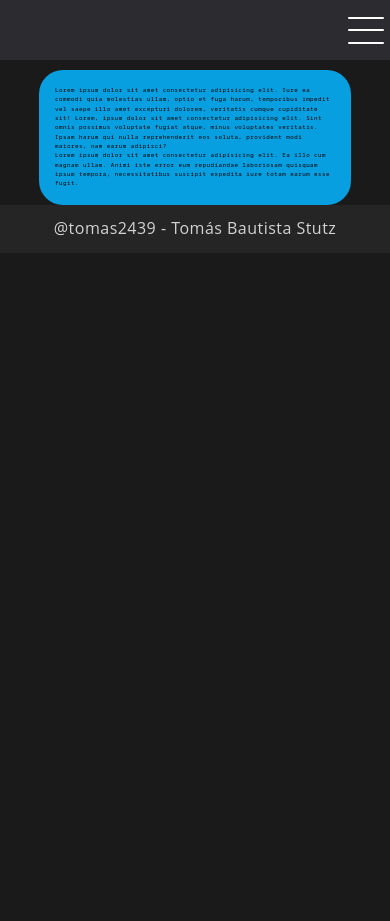
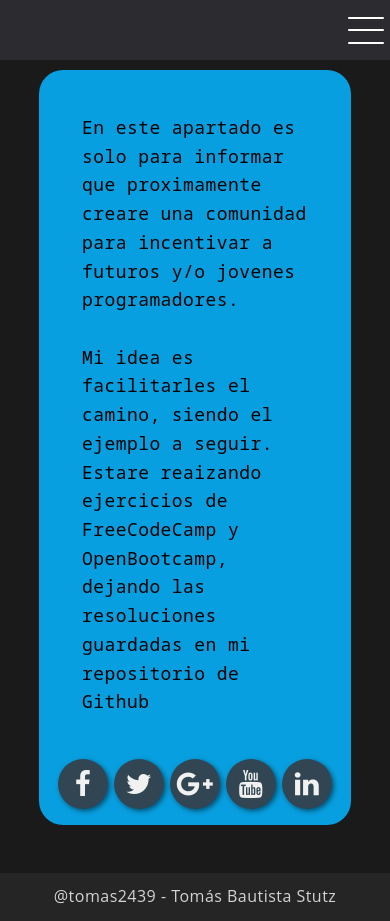
Before and after one commit to Tomas2439/PreEntrega3-Stutz, a website: page paginas/5comunidad.html in a window 390 px wide. Before the commit the page ends 844 px from the top, so only its background shows below. Drawn offline with Linux system fonts and the light colour scheme; a web font is replaced by a local one.

Commit message:
mobile - desktop
Terminaciones en lo adaptativo/responsive

```diff
--- a/paginas/5comunidad.html
+++ b/paginas/5comunidad.html
@@ -12,6 +12,7 @@
     <link rel="preconnect" href="https://fonts.gstatic.com" crossorigin />
     <link href="https://fonts.googleapis.com/css2?family=Aboreto&family=Noto+Sans+Mono&display=swap" rel="stylesheet" />
     <link href="../css/estilos.css" rel="stylesheet">
+    <link rel="stylesheet" href="https://stackpath.bootstrapcdn.com/font-awesome/4.7.0/css/font-awesome.min.css">
     <link rel="shortcut icon" href="../Imagenes/IconoPF.jpg">
     <title>Portafolio - Comunidad</title>
     <script defer src="../paginas/index.js"></script>
@@ -37,10 +38,16 @@
         </nav>
     </header>
     <section class="container cont--estilo"> <!--Por ahora esta vacio pero mejora la idea de que poner en comunidad.-->
-    <p class="p--estilo">Lorem ipsum dolor sit amet consectetur adipisicing elit. Iure ea commodi quia molestias ullam, optio et fuga harum, temporibus impedit vel saepe illo amet excepturi dolorem, veritatis cumque cupiditate sit! Lorem, ipsum dolor sit amet consectetur adipisicing elit. Sint omnis possimus voluptate fugiat atque, minus voluptates veritatis. Ipsam harum qui nulla reprehenderit eos soluta, provident modi maiores, nam earum adipisci?</p>
-    <p class ="p--estilo">Lorem ipsum dolor sit amet consectetur adipisicing elit. Ea illo cum magnam ullam. Animi iste error eum repudiandae laboriosam quisquam ipsum tempora, necessitatibus suscipit expedita iure totam earum esse fugit.</p>
+    <p class="p--estilo">En este apartado es solo para informar que proximamente creare una comunidad para incentivar a futuros y/o jovenes programadores.<br><br>Mi idea es facilitarles el camino, siendo el ejemplo a seguir.<br> Estare reaizando ejercicios de FreeCodeCamp y OpenBootcamp, dejando las resoluciones guardadas en mi repositorio de Github</p>
+    <div class="botones">
+        <a href="about:blank" class="fa fa-facebook"></a>
+        <a href="about:blank" class="fa fa-twitter"></a>
+        <a href="about:blank" class="fa fa-google-plus"></a>
+        <a href="about:blank" class="fa fa-youtube"></a>
+        <a href="https://www.linkedin.com/in/tomas-stutz/" class="fa fa-linkedin"></a>
+    </div>
     </section>
-    <footer class="footer">
+    <footer class="footer footer--comunidad">
         <p class="footer--p"><a class="footer--p--a" href="https://www.linkedin.com/in/tomas-stutz/">@tomas2439</a> - Tomás Bautista Stutz</p>
     </footer>
 </body>
--- a/scss/estilos.scss
+++ b/scss/estilos.scss
@@ -118,7 +118,7 @@ $flexin: flex;
     &__container{
         width: 100%;
         display: grid;
-        gap: 1em;
+        gap: 1.5em;
         grid-auto-columns: 100%;
     }
     &__title{
@@ -129,11 +129,13 @@ $flexin: flex;
 }
 
 /*~~~~~~~~~~~~~~~~~~~~~~~~~~~~~~~ SASS - COMUNIDAD  ~~~~~~~~~~~~~~~~~~~~~~~~~~~~~~~~~~~~~~*/
+@import "../scss/imports/botones";
 
 .p--estilo{
     font-family: 'Noto Sans Mono';
     max-width: 500px;
-    font-size: 1.5vw;
+    font-size: calc(1em + 0.5vw);
+    margin: 1.5em;
 }
 .cont--estilo{
     margin: auto;
--- a/scss/general.scss
+++ b/scss/general.scss
@@ -174,4 +174,7 @@ button:hover div:last-child{
             color: lightgrey
         }
     }
+    &--contacto, &--comunidad{
+        margin-top: 3em;
+    }
 }
--- /dev/null
+++ b/scss/imports/_botones.scss
@@ -0,0 +1,24 @@
+.botones {
+    width: 100%;
+    display: flex;
+    flex-direction: row;
+    justify-content: space-around;
+    margin-top: 1em;
+    a {
+        text-decoration: none;
+        font-size: 28px;
+        width: 50px;
+        height: 50px;
+        line-height: 50px;
+        text-align: center;
+        background: #314652;
+        color: #f1f1f1;
+        border-radius: 50%;
+        box-shadow: 2px 2px 5px rgba(0, 0, 0, .5);
+        transition: all .4s ease-in-out;
+
+        &:hover {
+            transform: scale(1.2);
+        }
+    }
+}
```
Also changed, not shown: paginas/4contacto.html (+5 -1 lines), css/estilos.css, 1 other file.
